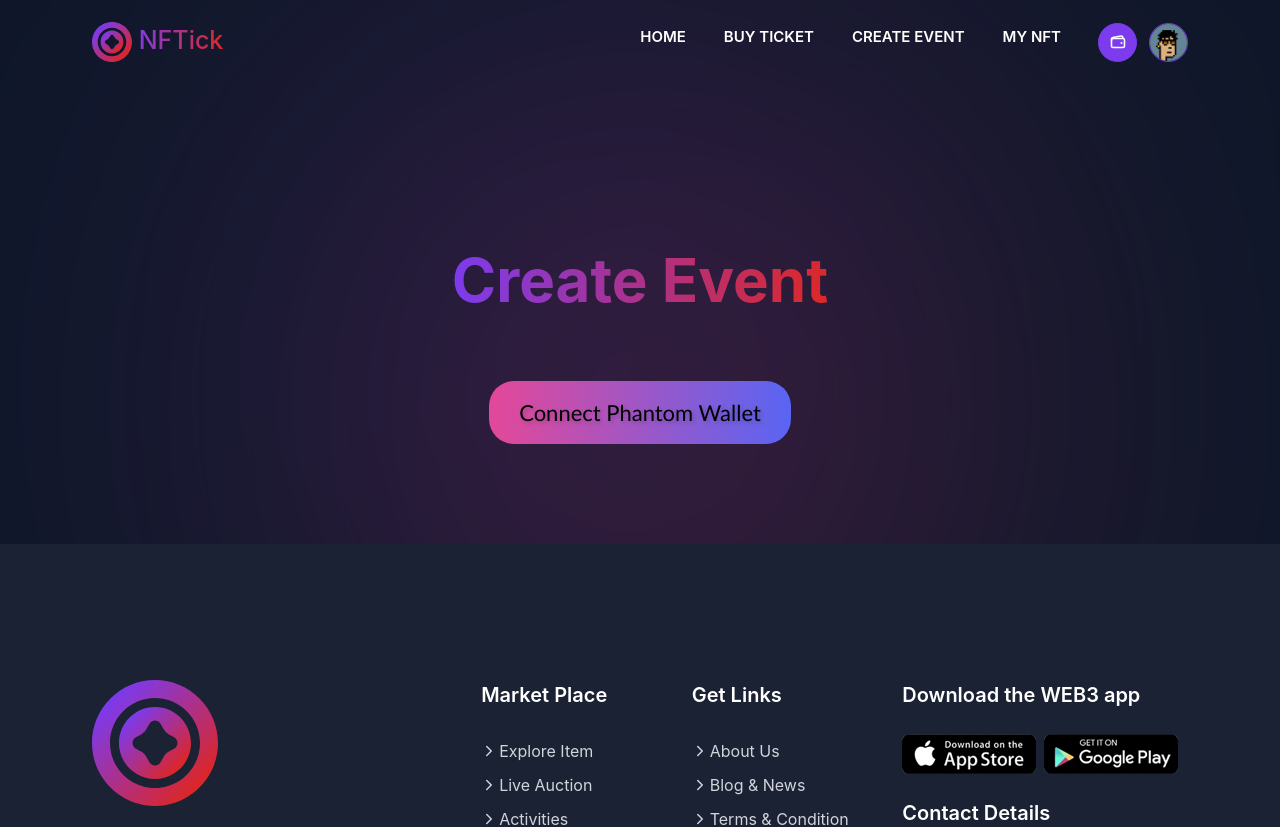
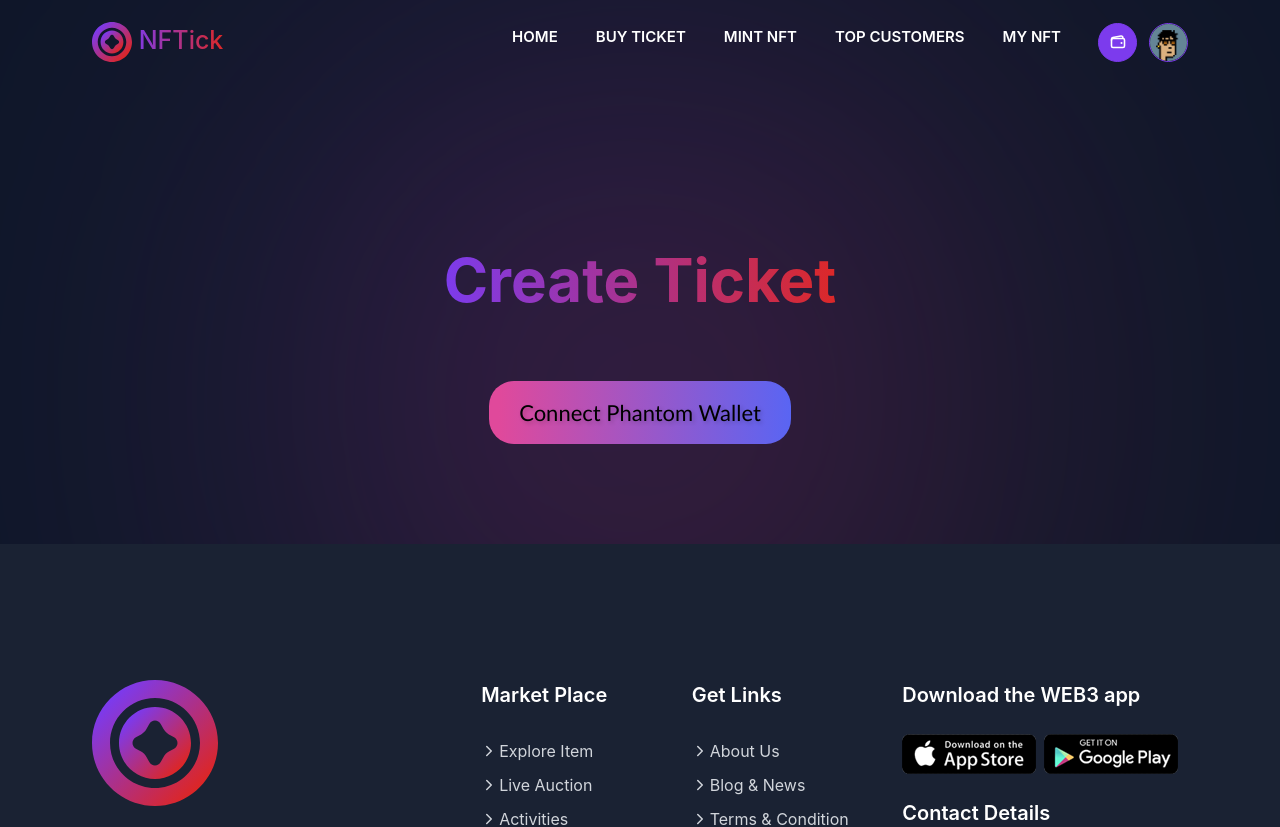
Before and after one commit to machvanquan/NFT-Ticketing-Platform, a React (Vite) app: page /create in a window 1280 px wide. Shown: the top 827 px of the page. Built offline with nearby package versions, Linux system fonts and the light colour scheme.

Commit message:
Revert "Master"

```diff
--- a/src/App.jsx
+++ b/src/App.jsx
@@ -5,6 +5,7 @@ import Navbar from "./components/Navbar";
 import Home from "./pages/Home";
 import Create from "./pages/CreateEvent";
 import Buy from "./pages/BuyNFT";
+import TopCustomers from "./pages/TopCustomers";
 import ListAll from "./pages/ListAll";
 
 function App() {
@@ -16,6 +17,7 @@ function App() {
          <Route path="/" element={<Home />} />
          <Route path="/buy" element={<Buy/>} />
          <Route path="/create" element={<Create />} />
+         <Route path="/customers" element={<TopCustomers />} />
          <Route path="/listall" element={<ListAll />} />
       </Routes>
     </BrowserRouter>
--- a/src/components/Create.jsx
+++ b/src/components/Create.jsx
@@ -21,7 +21,7 @@ const Create = () => {
   const [name, setName] = useState();
   const [symbol, setSymbol] = useState();
   const [desc, setDesc] = useState();
-  const [attr, setAttr] = useState(JSON.stringify([{ "ticketId": "", "value": "100" }]));
+  const [attr, setAttr] = useState(JSON.stringify([{ "trait_type": "edification", "value": "100" }]));
   const [extUrl, setExtUrl] = useState();
   const [maxSup, setMaxSup] = useState(0);
   const [roy, setRoy] = useState(99);
@@ -93,15 +93,7 @@ const Create = () => {
     formData.append("name", name);
     formData.append("symbol", symbol);
     formData.append("description", desc);
-    formData.append("attributes",
-    JSON.stringify([
-      {
-        Time : 2023,
-        Location: "Quận 12"
-      }
-    ]
-
-    ));
+    formData.append("attributes", JSON.stringify(attr));
     formData.append("external_url", extUrl);
     formData.append("max_supply", maxSup);
     formData.append("royalty", roy);
@@ -151,7 +143,7 @@ const Create = () => {
     <section className="section hero" aria-label="home">
     <div className="container">
       <h1 className="headline-lg hero-title">
-        <span className="span">Create Event</span>
+        <span className="span">Create Ticket</span>
       </h1>
          {!connStatus && (
                 <div className="pt-5" style={{
--- a/src/components/Navbar.jsx
+++ b/src/components/Navbar.jsx
@@ -83,7 +83,14 @@ const Navbar = () => {
               </li>
               <li>
                 <Link to="/create" className="navbar-link label-lg link:hover">
-                  CREATE EVENT
+                  MINT NFT
+                </Link>
+              </li>
+              <li>
+                <Link
+                  to="/customers"
+                  className="navbar-link label-lg link:hover">
+                  TOP CUSTOMERS
                 </Link>
               </li>
               <li>
```
Also changed, not shown: src/components/NFT.jsx (+9 -24 lines).
